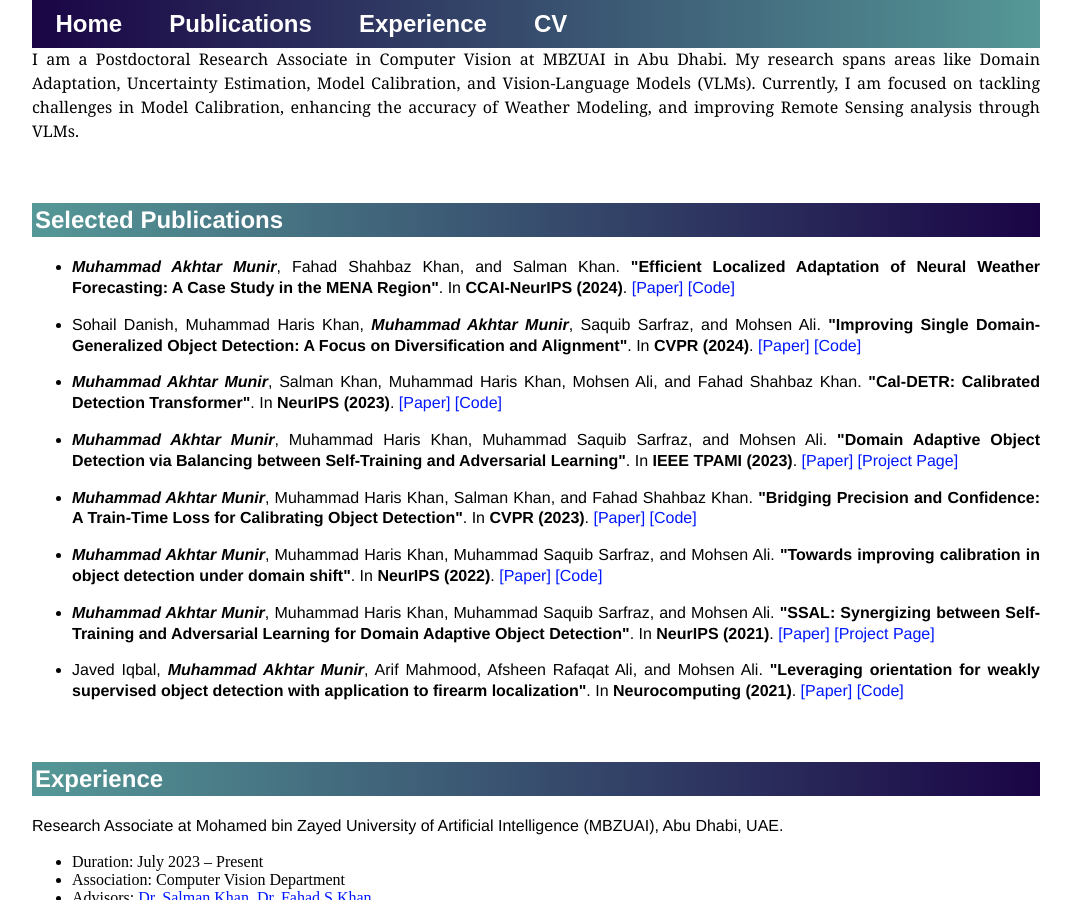
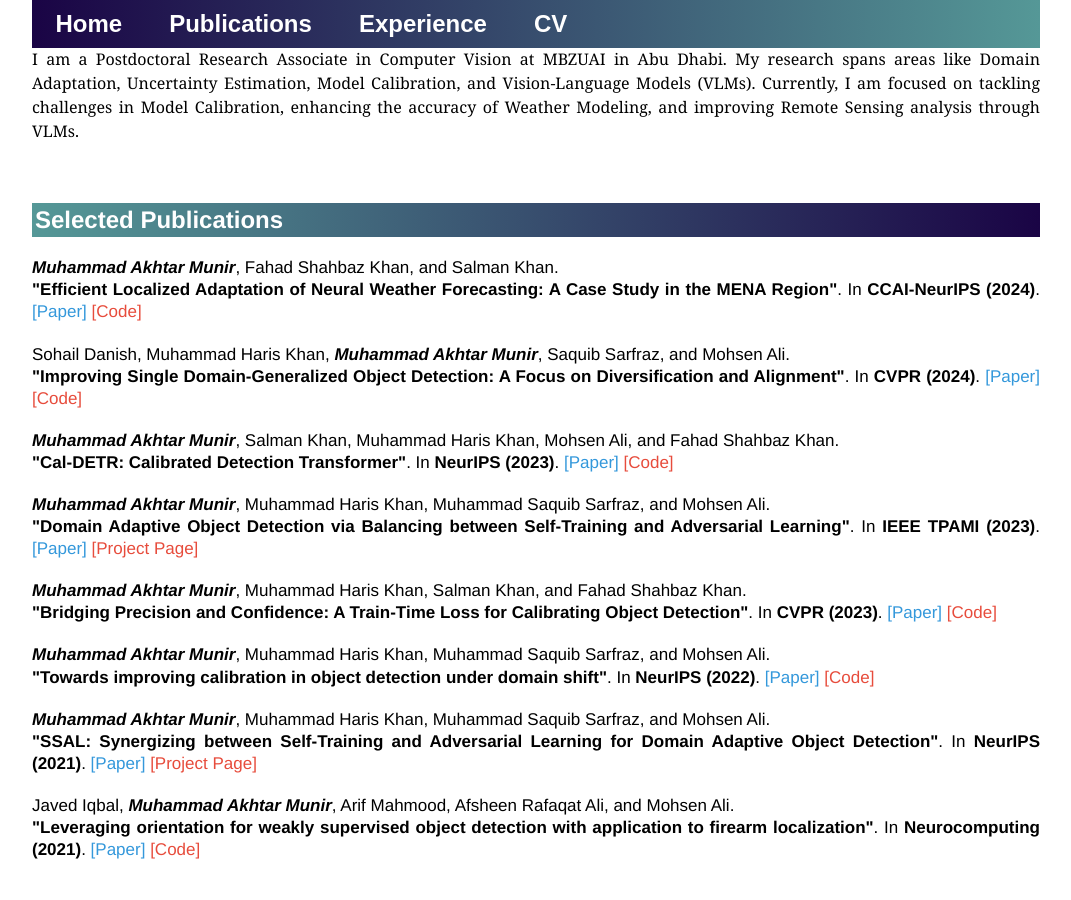
Before and after one commit to akhtarvision/akhtarvision.github.io, a Jekyll site: the page built from index.html, in a window 1280 px wide and 900 px high, scrolled down 359 px. Shown: the whole window, without its empty margins (104-1175 px from the left). Built offline with Jekyll 4.4.1, drawn with Linux system fonts in a browser that asks for light colours.

Commit message:
Update index.html

```diff
--- a/index.html
+++ b/index.html
@@ -73,56 +73,89 @@ title: Akhtar, CV & DL
 <h2>Selected Publications</h2>
 <table class="imgtable">
 <!-- paper entry-->
-<ul>
 
-<li><p> <b><i>Muhammad Akhtar Munir</i></b>, Fahad Shahbaz Khan, and Salman Khan.
-	<strong>"Efficient Localized Adaptation of Neural Weather Forecasting: A Case Study in the MENA Region"</strong>. In <strong>CCAI-NeurIPS (2024)</strong>.
-	<a href="https://arxiv.org/pdf/2409.07585">[Paper]</a>
-	<a href="https://github.com/akhtarvision/weather-regional">[Code]</a>
-</p></li>
+	<ul style="font-family: 'Georgia', serif; font-size: 17px; line-height: 1.8; color: #2c3e50; padding-left: 0; list-style-type: none;">
+    <li style="margin-bottom: 20px;">
+        <p>
+            <b><i>Muhammad Akhtar Munir</i></b>, Fahad Shahbaz Khan, and Salman Khan. <br>
+            <strong>"Efficient Localized Adaptation of Neural Weather Forecasting: A Case Study in the MENA Region"</strong>.
+            In <strong>CCAI-NeurIPS (2024)</strong>.
+            <a href="https://arxiv.org/pdf/2409.07585" style="text-decoration: none; color: #3498db;">[Paper]</a>
+            <a href="https://github.com/akhtarvision/weather-regional" style="text-decoration: none; color: #e74c3c;">[Code]</a>
+        </p>
+    </li>
 
-<li><p> Sohail Danish, Muhammad Haris Khan, <b><i>Muhammad Akhtar Munir</i></b>, Saquib Sarfraz, and Mohsen Ali.
-	<strong>"Improving Single Domain-Generalized Object Detection: A Focus on Diversification and Alignment"</strong>. In <strong>CVPR (2024)</strong>.
-	<a href="https://openaccess.thecvf.com/content/CVPR2024/papers/Danish_Improving_Single_Domain-Generalized_Object_Detection_A_Focus_on_Diversification_and_CVPR_2024_paper.pdf">[Paper]</a>
-	<a href="https://github.com/msohaildanish/DivAlign">[Code]</a>
-</p></li>
+    <li style="margin-bottom: 20px;">
+        <p>
+            Sohail Danish, Muhammad Haris Khan, <b><i>Muhammad Akhtar Munir</i></b>, Saquib Sarfraz, and Mohsen Ali. <br>
+            <strong>"Improving Single Domain-Generalized Object Detection: A Focus on Diversification and Alignment"</strong>.
+            In <strong>CVPR (2024)</strong>.
+            <a href="https://openaccess.thecvf.com/content/CVPR2024/papers/Danish_Improving_Single_Domain-Generalized_Object_Detection_A_Focus_on_Diversification_and_CVPR_2024_paper.pdf" style="text-decoration: none; color: #3498db;">[Paper]</a>
+            <a href="https://github.com/msohaildanish/DivAlign" style="text-decoration: none; color: #e74c3c;">[Code]</a>
+        </p>
+    </li>
 
-<li><p> <b><i>Muhammad Akhtar Munir</i></b>, Salman Khan, Muhammad Haris Khan, Mohsen Ali, and Fahad Shahbaz Khan.
-	<strong>"Cal-DETR: Calibrated Detection Transformer"</strong>. In <strong>NeurIPS (2023)</strong>.
-	<a href="https://openreview.net/pdf?id=4SkPTD6XNP">[Paper]</a>
-	<a href="https://github.com/akhtarvision/cal-detr">[Code]</a>
-</p></li>
+    <li style="margin-bottom: 20px;">
+        <p>
+            <b><i>Muhammad Akhtar Munir</i></b>, Salman Khan, Muhammad Haris Khan, Mohsen Ali, and Fahad Shahbaz Khan. <br>
+            <strong>"Cal-DETR: Calibrated Detection Transformer"</strong>.
+            In <strong>NeurIPS (2023)</strong>.
+            <a href="https://openreview.net/pdf?id=4SkPTD6XNP" style="text-decoration: none; color: #3498db;">[Paper]</a>
+            <a href="https://github.com/akhtarvision/cal-detr" style="text-decoration: none; color: #e74c3c;">[Code]</a>
+        </p>
+    </li>
 
-<li><p> <b><i>Muhammad Akhtar Munir</i></b>, Muhammad Haris Khan, Muhammad Saquib Sarfraz, and Mohsen Ali.
-	<strong>"Domain Adaptive Object Detection via Balancing between Self-Training and Adversarial Learning"</strong>. In <strong>IEEE TPAMI (2023)</strong>.
-	<a href="https://ieeexplore.ieee.org/document/10173487">[Paper]</a>
-	<a href="https://im.itu.edu.pk/synergizing-domain-adaptation/">[Project Page]</a>
-</p></li>
+    <li style="margin-bottom: 20px;">
+        <p>
+            <b><i>Muhammad Akhtar Munir</i></b>, Muhammad Haris Khan, Muhammad Saquib Sarfraz, and Mohsen Ali. <br>
+            <strong>"Domain Adaptive Object Detection via Balancing between Self-Training and Adversarial Learning"</strong>.
+            In <strong>IEEE TPAMI (2023)</strong>.
+            <a href="https://ieeexplore.ieee.org/document/10173487" style="text-decoration: none; color: #3498db;">[Paper]</a>
+            <a href="https://im.itu.edu.pk/synergizing-domain-adaptation/" style="text-decoration: none; color: #e74c3c;">[Project Page]</a>
+        </p>
+    </li>
 
-<li><p> <b><i>Muhammad Akhtar Munir</i></b>, Muhammad Haris Khan, Salman Khan, and Fahad Shahbaz Khan.
-	<strong>"Bridging Precision and Confidence: A Train-Time Loss for Calibrating Object Detection"</strong>. In <strong>CVPR (2023)</strong>.
-	<a href="https://openaccess.thecvf.com/content/CVPR2023/papers/Munir_Bridging_Precision_and_Confidence_A_Train-Time_Loss_for_Calibrating_Object_CVPR_2023_paper.pdf">[Paper]</a>
-	<a href="https://github.com/akhtarvision/bpc_calibration">[Code]</a>
-</p></li>
+    <li style="margin-bottom: 20px;">
+        <p>
+            <b><i>Muhammad Akhtar Munir</i></b>, Muhammad Haris Khan, Salman Khan, and Fahad Shahbaz Khan. <br>
+            <strong>"Bridging Precision and Confidence: A Train-Time Loss for Calibrating Object Detection"</strong>.
+            In <strong>CVPR (2023)</strong>.
+            <a href="https://openaccess.thecvf.com/content/CVPR2023/papers/Munir_Bridging_Precision_and_Confidence_A_Train-Time_Loss_for_Calibrating_Object_CVPR_2023_paper.pdf" style="text-decoration: none; color: #3498db;">[Paper]</a>
+            <a href="https://github.com/akhtarvision/bpc_calibration" style="text-decoration: none; color: #e74c3c;">[Code]</a>
+        </p>
+    </li>
 
-<li><p> <b><i>Muhammad Akhtar Munir</i></b>, Muhammad Haris Khan, Muhammad Saquib Sarfraz, and Mohsen Ali.
-	<strong>"Towards improving calibration in object detection under domain shift"</strong>. In <strong>NeurIPS (2022)</strong>.
-	<a href="https://openreview.net/pdf?id=a7YeDeacHpL">[Paper]</a>
-	<a href="https://github.com/akhtarvision/tcd_calib">[Code]</a>
-</p></li>
+    <li style="margin-bottom: 20px;">
+        <p>
+            <b><i>Muhammad Akhtar Munir</i></b>, Muhammad Haris Khan, Muhammad Saquib Sarfraz, and Mohsen Ali. <br>
+            <strong>"Towards improving calibration in object detection under domain shift"</strong>.
+            In <strong>NeurIPS (2022)</strong>.
+            <a href="https://openreview.net/pdf?id=a7YeDeacHpL" style="text-decoration: none; color: #3498db;">[Paper]</a>
+            <a href="https://github.com/akhtarvision/tcd_calib" style="text-decoration: none; color: #e74c3c;">[Code]</a>
+        </p>
+    </li>
 
-<li><p> <b><i>Muhammad Akhtar Munir</i></b>, Muhammad Haris Khan, Muhammad Saquib Sarfraz, and Mohsen Ali.
-	<strong>"SSAL: Synergizing between Self-Training and Adversarial Learning for Domain Adaptive Object Detection"</strong>. In <strong>NeurIPS (2021)</strong>.
-	<a href="https://proceedings.neurips.cc/paper/2021/file/c0cccc24dd23ded67404f5e511c342b0-Paper.pdf">[Paper]</a>
-	<a href="https://im.itu.edu.pk/synergizing-domain-adaptation/">[Project Page]</a>
-</p></li>
+    <li style="margin-bottom: 20px;">
+        <p>
+            <b><i>Muhammad Akhtar Munir</i></b>, Muhammad Haris Khan, Muhammad Saquib Sarfraz, and Mohsen Ali. <br>
+            <strong>"SSAL: Synergizing between Self-Training and Adversarial Learning for Domain Adaptive Object Detection"</strong>.
+            In <strong>NeurIPS (2021)</strong>.
+            <a href="https://proceedings.neurips.cc/paper/2021/file/c0cccc24dd23ded67404f5e511c342b0-Paper.pdf" style="text-decoration: none; color: #3498db;">[Paper]</a>
+            <a href="https://im.itu.edu.pk/synergizing-domain-adaptation/" style="text-decoration: none; color: #e74c3c;">[Project Page]</a>
+        </p>
+    </li>
 
-<li><p> Javed Iqbal, <b><i>Muhammad Akhtar Munir</i></b>, Arif Mahmood, Afsheen Rafaqat Ali, and Mohsen Ali.
-	<strong>"Leveraging orientation for weakly supervised object detection with application to firearm localization"</strong>. In <strong>Neurocomputing (2021)</strong>.
-	<a href="https://www.sciencedirect.com/science/article/abs/pii/S092523122100151X">[Paper]</a>
-	<a href="https://github.com/akhtarvision/orientation-aware-firearm-detection">[Code]</a>
-</p></li>
+    <li style="margin-bottom: 20px;">
+        <p>
+            Javed Iqbal, <b><i>Muhammad Akhtar Munir</i></b>, Arif Mahmood, Afsheen Rafaqat Ali, and Mohsen Ali. <br>
+            <strong>"Leveraging orientation for weakly supervised object detection with application to firearm localization"</strong>.
+            In <strong>Neurocomputing (2021)</strong>.
+            <a href="https://www.sciencedirect.com/science/article/abs/pii/S092523122100151X" style="text-decoration: none; color: #3498db;">[Paper]</a>
+            <a href="https://github.com/akhtarvision/orientation-aware-firearm-detection" style="text-decoration: none; color: #e74c3c;">[Code]</a>
+        </p>
+    </li>
 </ul>
+
 
 </table>
 
```
